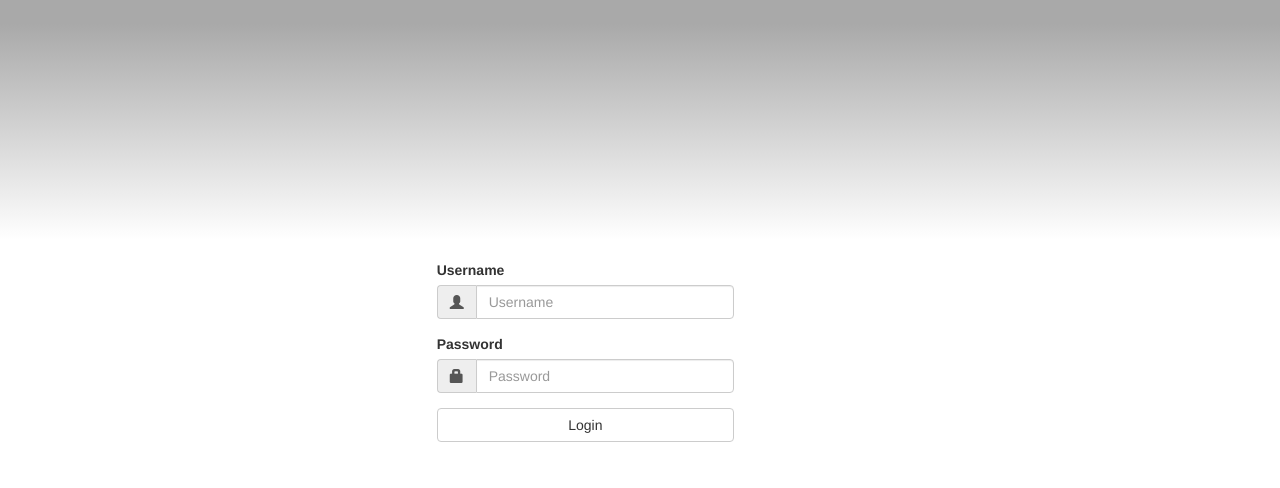
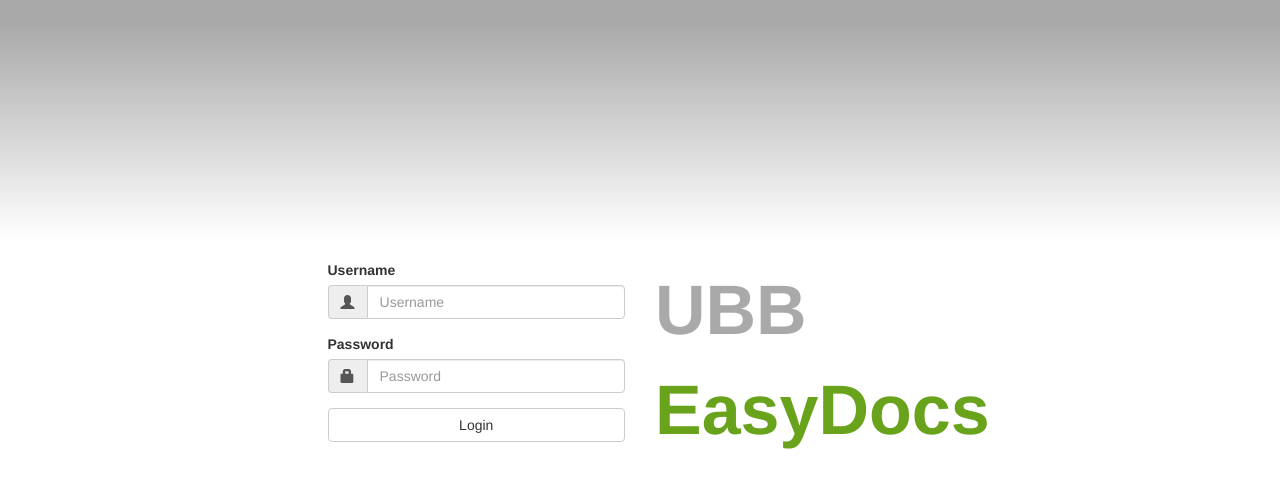
Before and after one commit to HouseMormont/Frontend, a website: page app/index.html in a window 1280 px wide. Drawn offline with nearby package versions, Linux system fonts and the light colour scheme; some packages are replaced by stand-ins of ours; files that its build step writes are made by us from their sources; a script that the page names is missing.

Commit message:
Login HTML&CSS final

```diff
--- a/app/app.css
+++ b/app/app.css
@@ -5,3 +5,14 @@
     padding: 0;
     position: absolute;
 }
+
+.mormontButton:active:focus, .btn-default:active:focus, .btn:active:focus, .submit:active:focus {
+    background-color: #69A31B;
+    color: white;
+}
+
+.mormontInput:focus {
+    box-shadow: 0 0 10px #69A31B;
+    outline: none;
+    border: 1px solid #69A31B;
+}
--- a/app/login-tag/login-tag.css
+++ b/app/login-tag/login-tag.css
@@ -26,23 +26,13 @@
     bottom: 0;
 }
 
-.mormontInput:focus {
-    box-shadow: 0 0 10px #69A31B;
-    outline: none;
-    border: 1px solid #69A31B;
+.title span {
+    font-weight: bold;
+    font-size: 500%;
+    color: #69A31B;
+    display: inline-block;
 }
 
-/*.mormontButton {*/
-    /*background-color: rgb(238, 238, 238);*/
-    /*color: rgb(43, 43, 43);*/
-/*}*/
-
-/*.mormontButton:hover{*/
-    /*background-color: rgb(200, 200, 200);*/
-    /*color: black;*/
-/*}*/
-
-/*.mormontButton:active, .btn-default:active {*/
-    /*background-color: red;*/
-    /*color: white;*/
-/*}*/
+.title .univName {
+    color: darkgrey;
+}
--- a/app/login-tag/login-tag.html
+++ b/app/login-tag/login-tag.html
@@ -2,7 +2,7 @@
     <div class="page-header">
     </div>
     <div class="row">
-        <div class="col-lg-offset-4 col-lg-3 col-md-offset-3 col-md-6 col-sm-offset-3 col-sm-6 col-xs-12">
+        <div class="col-lg-offset-3 col-lg-3 col-md-offset-3 col-md-6 col-sm-offset-3 col-sm-6 col-xs-12">
             <form>
                 <div class="form-group">
                     <label for="InputUsername">Username</label>
@@ -15,11 +15,16 @@
                     <label for="InputPassword">Password</label>
                     <div class="input-group">
                         <span class="glyphicon glyphicon-lock input-group-addon"></span>
-                        <input type="password" class="form-control mormontInput" id="InputPassword" placeholder="Password">
+                        <input type="password" class="form-control mormontInput" id="InputPassword"
+                               placeholder="Password">
                     </div>
                 </div>
                 <button type="submit" class="btn btn-default submit mormontButton">Login</button>
             </form>
         </div>
+        <div class="col-lg-offset-0 col-lg-3 col-md-offset-3 col-md-6 col-sm-offset-3 col-sm-6 col-xs-12 title">
+            <span class="univName">UBB</span>
+            <span class="appName">EasyDocs</span>
+        </div>
     </div>
 </div>
```
